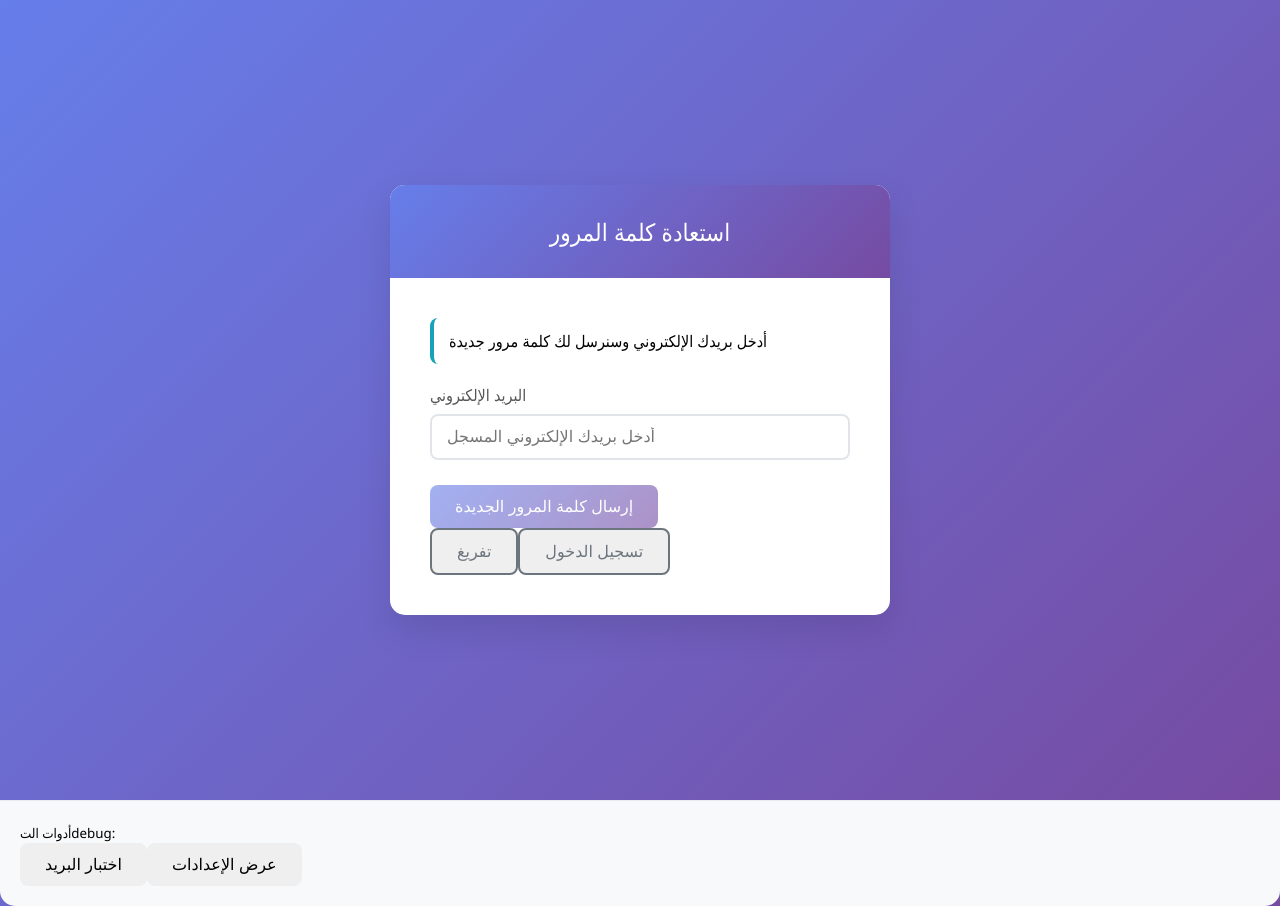
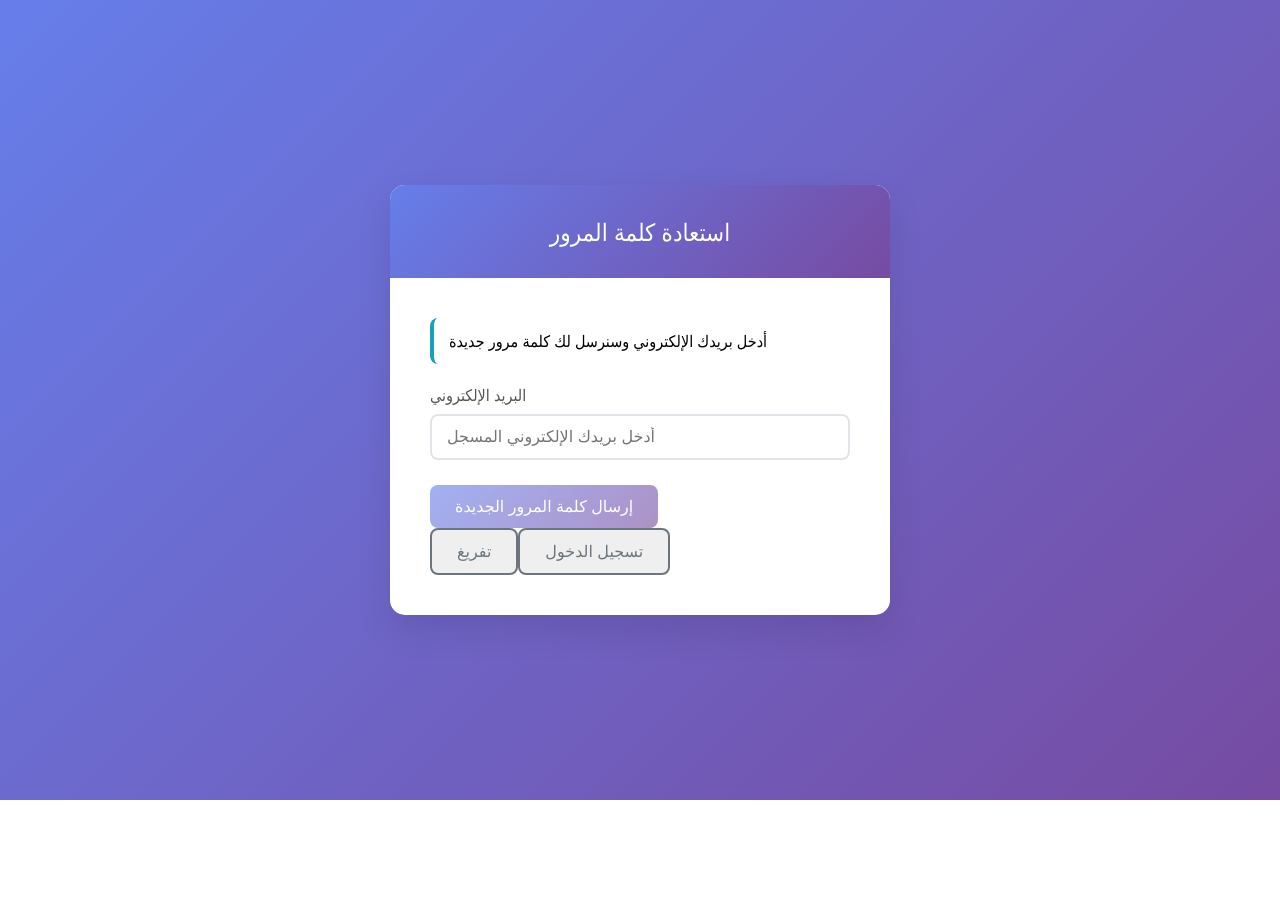
Before and after one commit to oussvmvjb/virtual-medical-coaching, an Angular app: page /forgot-password in a window 1280 px wide. After the commit the page ends 800 px from the top, so only its background shows below. Built offline with nearby package versions, Linux system fonts and the light colour scheme.

Commit message:
updated login and forgot password pages

```diff
--- a/src/app/components/forgot-password/forgot-password.component.html
+++ b/src/app/components/forgot-password/forgot-password.component.html
@@ -116,26 +116,3 @@
     </div>
   </div>
 </div>
-<!-- في forgot-password.component.html -->
-<div class="card-footer" *ngIf="!isSuccess">
-  <div class="text-center">
-    <small class="text-muted">أدوات التdebug:</small>
-    <div class="btn-group mt-2" role="group">
-      <button
-        type="button"
-        class="btn btn-sm btn-outline-info"
-        (click)="testEmailJS()"
-        [disabled]="isLoading">
-        <i class="fas fa-paper-plane me-1"></i>
-        اختبار البريد
-      </button>
-      <button
-        type="button"
-        class="btn btn-sm btn-outline-warning"
-        (click)="showEmailJSConfig()">
-        <i class="fas fa-cog me-1"></i>
-        عرض الإعدادات
-      </button>
-    </div>
-  </div>
-</div>
--- a/src/app/components/login/login.component.html
+++ b/src/app/components/login/login.component.html
@@ -1,12 +1,12 @@
 <div class="login-container">
   <div class="card">
     <div class="card-header">
-      <h2>تسجيل الدخول</h2>
+      <h2>Connexion</h2>
     </div>
     <div class="card-body">
       <form (ngSubmit)="onSubmit()" #loginForm="ngForm">
         <div class="form-group">
-          <label for="email">البريد الإلكتروني</label>
+          <label for="email">Adresse e-mail</label>
           <input
             type="email"
             id="email"
@@ -15,11 +15,11 @@
             required
             email
             class="form-control"
-            placeholder="أدخل بريدك الإلكتروني">
+            placeholder="Entrez votre adresse e-mail">
         </div>
 
         <div class="form-group">
-          <label for="password">كلمة المرور</label>
+          <label for="password">Mot de passe</label>
           <input
             type="password"
             id="password"
@@ -27,7 +27,7 @@
             [(ngModel)]="loginData.psw"
             required
             class="form-control"
-            placeholder="أدخل كلمة المرور">
+            placeholder="Entrez votre mot de passe">
         </div>
 
         <div *ngIf="errorMessage" class="alert alert-danger">
@@ -38,13 +38,13 @@
           type="submit"
           class="btn btn-primary btn-block"
           [disabled]="!loginForm.form.valid || isLoading">
-          {{ isLoading ? 'جاري التسجيل...' : 'تسجيل الدخول' }}
+          {{ isLoading ? 'Connexion en cours...' : 'Se connecter' }}
         </button>
       </form>
 
       <div class="links">
-        <a (click)="goToForgotPassword()" class="link">نسيت كلمة المرور؟</a>
-        <a (click)="goToSignup()" class="link">إنشاء حساب جديد</a>
+        <a (click)="goToForgotPassword()" class="link">Mot de passe oublié ?</a>
+        <a (click)="goToSignup()" class="link">Créer un nouveau compte</a>
       </div>
     </div>
   </div>
```
